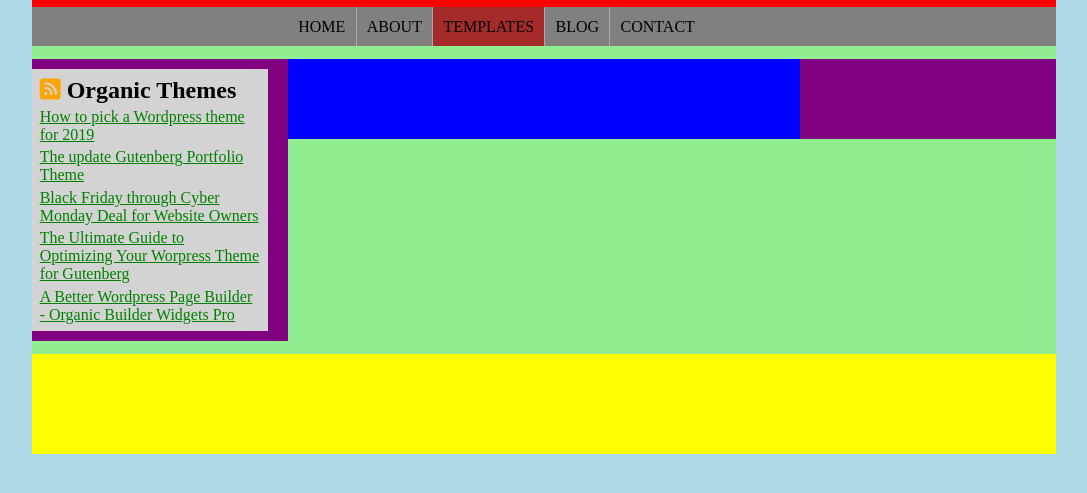
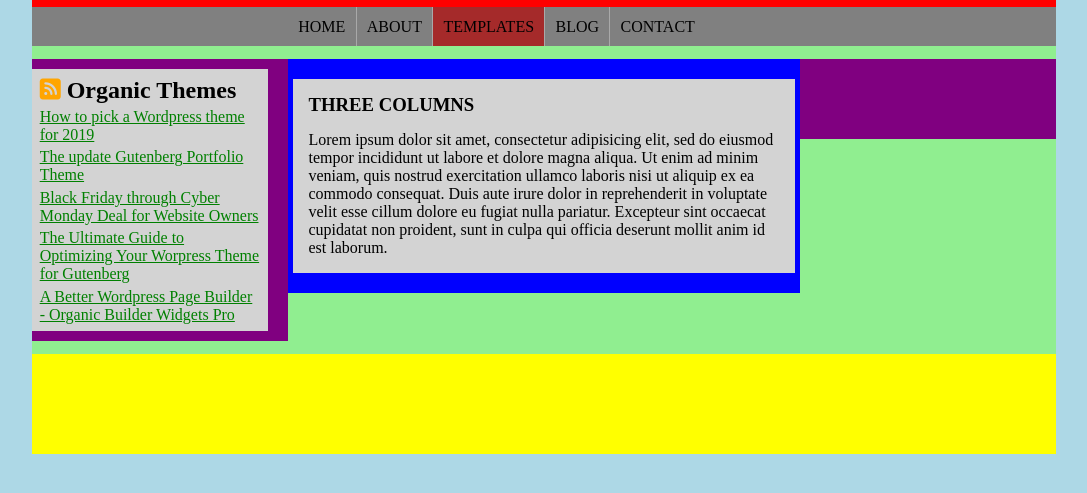
Before and after one commit to LeoNick85/htmlcss-struttura-wp, a plain HTML site: page index.html in a window 1280 px wide. Shown: the part 197-690 px from the top of the page, without its empty margins (96-1183 px from the left). Drawn offline with Linux system fonts and the light colour scheme.

Commit message:
Added central section

```diff
--- a/index.html
+++ b/index.html
@@ -40,7 +40,10 @@
                 </div>
             </aside>
             <div id="articles">
-
+                <article class="post">
+                    <h3>THREE COLUMNS</h3>
+                    <p> Lorem ipsum dolor sit amet, consectetur adipisicing elit, sed do eiusmod tempor incididunt ut labore et dolore magna aliqua. Ut enim ad minim veniam, quis nostrud exercitation ullamco laboris nisi ut aliquip ex ea commodo consequat. Duis aute irure dolor in reprehenderit in voluptate velit esse cillum dolore eu fugiat nulla pariatur. Excepteur sint occaecat cupidatat non proident, sunt in culpa qui officia deserunt mollit anim id est laborum.</p>
+                </article>
             </div>
             <aside id="sidebar_right">
 
--- a/style.css
+++ b/style.css
@@ -122,13 +122,23 @@ color: green;
     color: orange;
 }
 
-
-
 #articles {
     float: left;
     width: 50%;
-    height: 80px;
     background-color: blue;
+}
+
+.post {
+background-color: lightgrey;
+width: 98%;
+padding: 3%;
+margin: auto;
+margin-top: 4%;
+margin-bottom: 4%;
+}
+
+.post h3 {
+    margin-bottom: 15px;
 }
 
 #sidebar_right {
```
